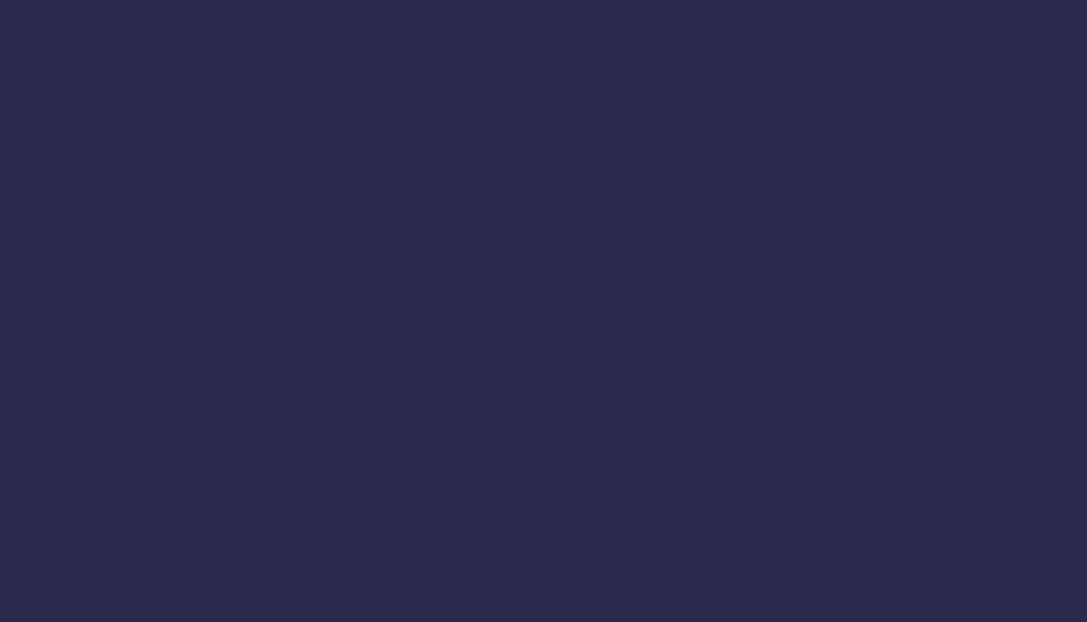
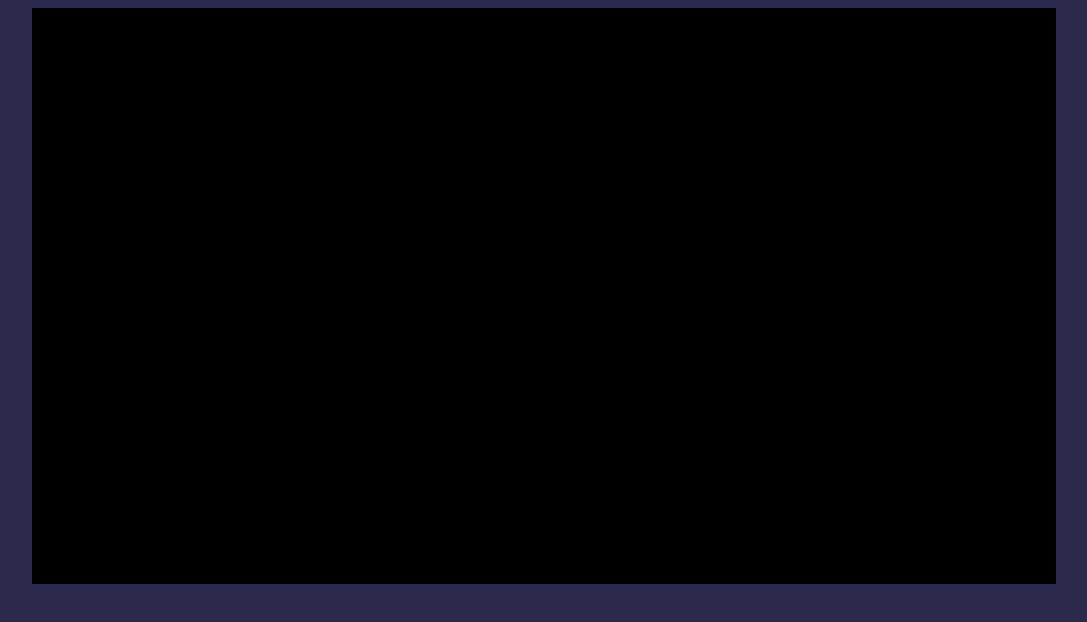
Before and after one commit to jwong65/Turn-Based, a plain HTML site: page index.html in a window 1280 px wide. Shown: the whole page, without its empty margins (96-1183 px from the left). Drawn offline with Linux system fonts and the light colour scheme.

Commit message:
Added styling to make canvas center of screen, placeholder values for the canvas size

```diff
--- a/canvas.js
+++ b/canvas.js
@@ -1,2 +1,8 @@
 const canvas = document.querySelector('canvas')
 const ctx = canvas.getContext('2d')
+
+canvas.width = 64*16
+canvas.height = 64*9
+
+// fillRect( x value, y value, width, height)
+ctx.fillRect(0,0, canvas.width, canvas.height)
--- a/room.css
+++ b/room.css
@@ -5,3 +5,11 @@ EEF296
 body{
     background: #2B2A4C;
 }
+
+canvas{
+    padding-left: 0;
+    padding-right: 0;
+    margin-left: auto;
+    margin-right: auto;
+    display: block;
+}
```
